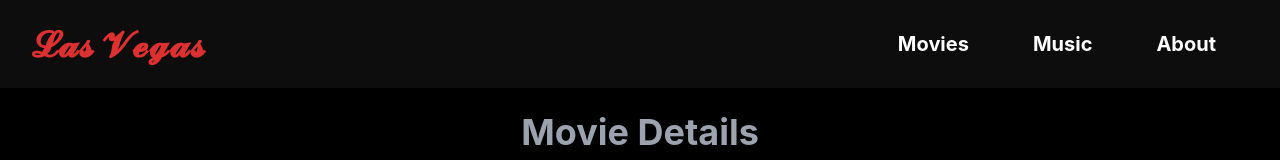
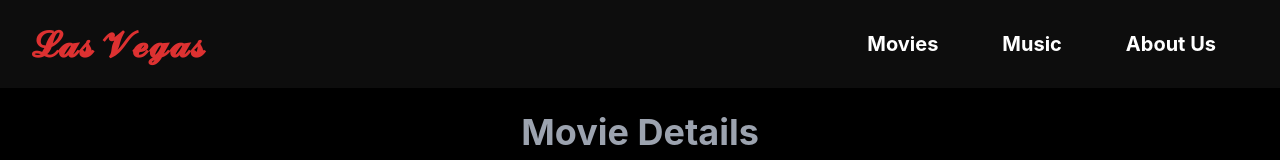
Before and after one commit to saylendrayasin/LVMusicAndVideos, a React (Create React App) app: page /details in a window 1280 px wide. Shown: the top 160 px of the page. Built offline with nearby package versions, Linux system fonts and the light colour scheme; no server answers.

Commit message:
Change link href

```diff
--- a/src/components/Navigation.jsx
+++ b/src/components/Navigation.jsx
@@ -1,4 +1,5 @@
 import { useState } from "react";
+import { Link } from "react-router-dom";
 import React from "react";
 
 function Navigation() {
@@ -39,28 +40,28 @@ function Navigation() {
             >
               <ul className="block lg:flex">
                 <li className="group">
-                  <a
-                    href="/"
+                  <Link
                     className="mx-8 flex py-2 text-xl font-bold text-black group-hover:text-primary lg:text-white"
+                    to={`/`}
                   >
                     Movies
-                  </a>
+                  </Link>
                 </li>
                 <li className="group">
                   <a
-                    href="#home"
+                    href="https://youtube.com"
                     className="mx-8 flex py-2 text-xl font-bold text-black group-hover:text-primary lg:text-white"
                   >
                     Music
                   </a>
                 </li>
                 <li className="group">
-                  <a
-                    href="/about"
+                  <Link
                     className="mx-8 flex py-2 text-xl font-bold text-black group-hover:text-primary lg:text-white"
+                    to={`/about`}
                   >
-                    About
-                  </a>
+                    About Us
+                  </Link>
                 </li>
               </ul>
             </nav>
```
